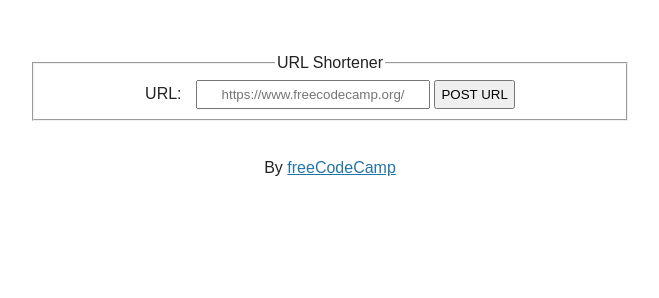
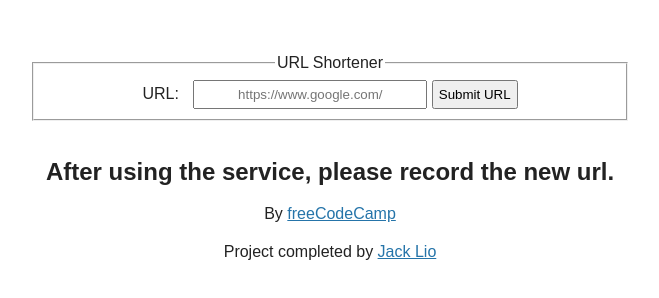
Before and after one commit to jlio-se/Urlshortener-Project, a website: page views/index.html in a window 1280 px wide. Shown: the part 52-350 px from the top of the page, without its empty margins (310-969 px from the left). Drawn offline with Linux system fonts and the light colour scheme.

Commit message:
Fix: updated index.html

```diff
--- a/index.js
+++ b/index.js
@@ -55,7 +55,7 @@ try {
       //if exists
       if (existingUrl) {
       //responds with information
-      res.json({"original_url": urlOriginal, "short_url": existingUrl.shortUrl});
+     res.json({"original_url": urlOriginal, "short_url": existingUrl.shortUrl, "New url": `https://project-urlshortener.jlio-se.repl.co/api/shorturl/${existingUrl.shortUrl}`});
       } else {
         dns.lookup(hostName, dnsOptions, (err, address) => {
           if (err) {
@@ -68,7 +68,7 @@ try {
 
             url.save((err, saved) => {
               if (err) {return console.log(err);} else {
-              res.json({"original_url": urlOriginal, "short_url": saved.shortUrl});
+              res.json({"original_url": urlOriginal, "short_url": saved.shortUrl, "New url": `https://project-urlshortener.jlio-se.repl.co/api/shorturl/${saved.shortUrl}`});
                 };
             });
           }
--- a/views/index.html
+++ b/views/index.html
@@ -19,14 +19,18 @@
           <fieldset>
             <legend>URL Shortener</legend>
             <label for="url_input">URL:</label>
-            <input id="url_input" type="text" name="url" placeholder="https://www.freecodecamp.org/" />
-            <input type="submit" value="POST URL" />
+            <input id="url_input" type="text" name="url" placeholder="https://www.google.com/" />
+            <input type="submit" value="Submit URL" />
           </fieldset>
         </form>
+      </section>
+      <section>
+        <h2>After using the service, please record the new url.</h2>
       </section>
     </main>
     <footer>
       <p>By <a href="https://www.freecodecamp.org/">freeCodeCamp</a></p>
+      <p>Project completed by <a href="https://github.com/jlio-se">Jack Lio</a></p>
     </footer>
   </body>
 </html>
```
